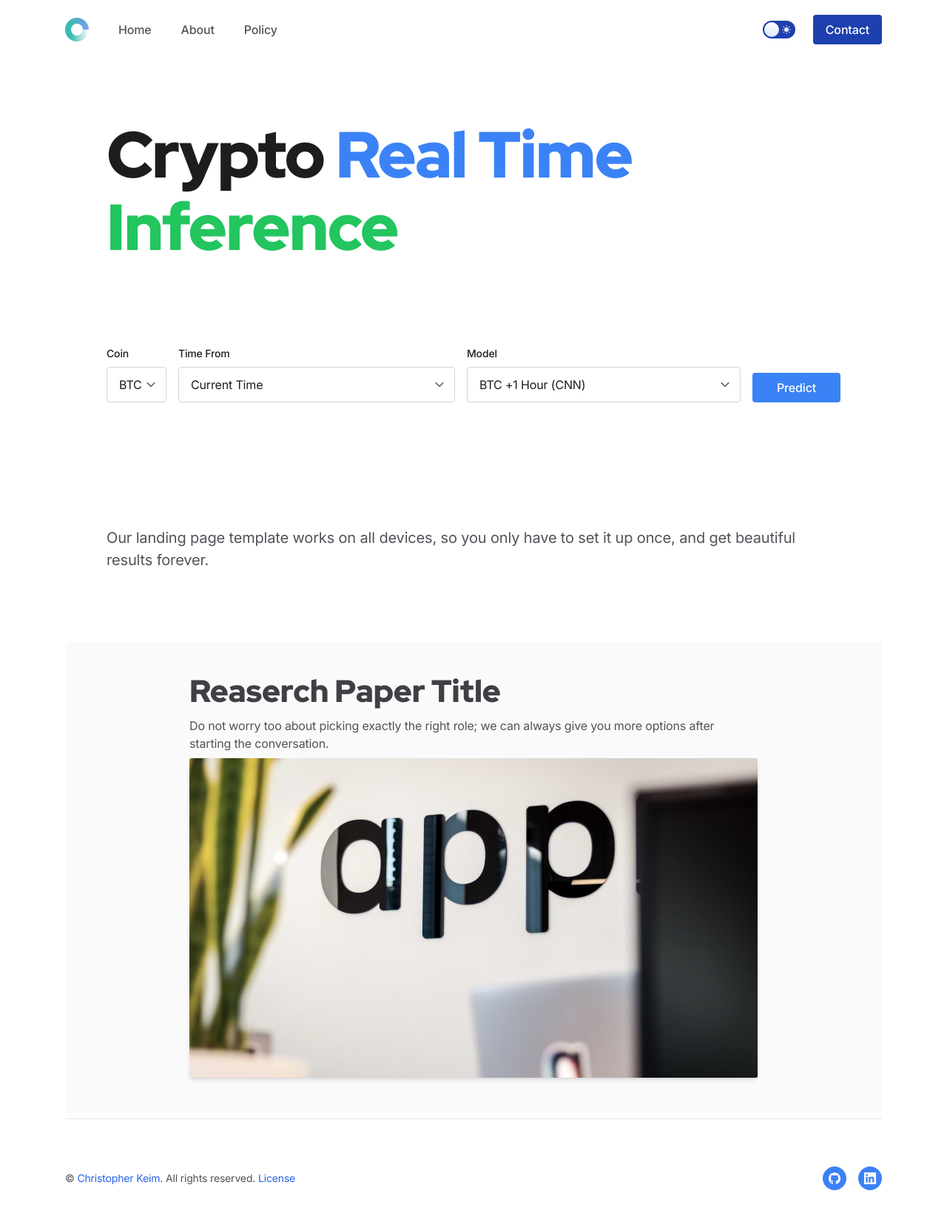
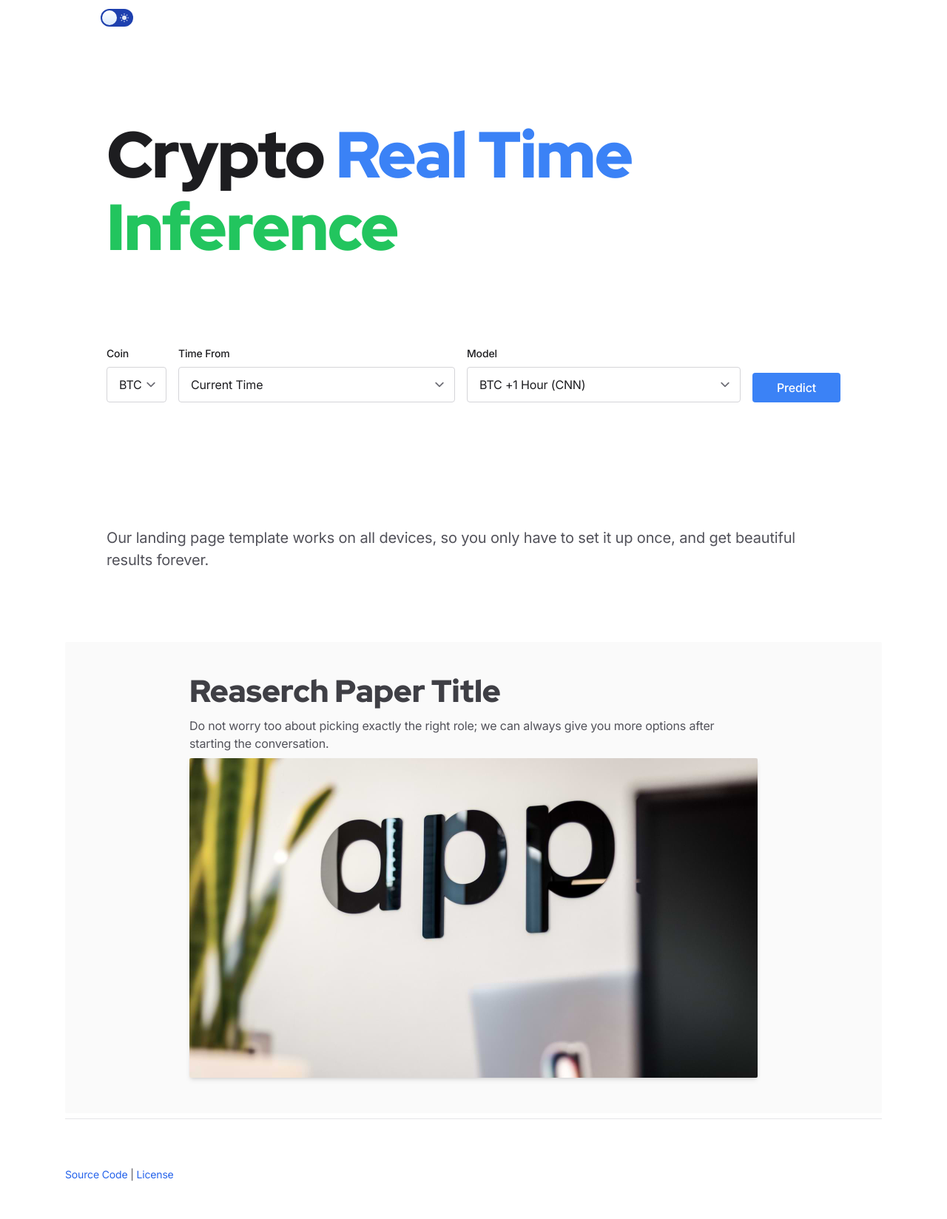
Before and after one commit to christopherkeim/crypto-real-time-inference, a Next.js app in the folder frontend/: page / in a window 1280 px wide. Shown: the top 1648 px of the page at 74% size. Built offline with nearby package versions, Linux system fonts and the light colour scheme.

Commit message:
Stripped header and footer

```diff
--- a/frontend/components/ui/footer.tsx
+++ b/frontend/components/ui/footer.tsx
@@ -1,75 +1,21 @@
-import Link from "next/link";
-
 export default function Footer() {
   return (
     <footer className="relative">
-      <div className="max-w-6xl mx-auto px-4 sm:px-6">
-        <div className="py-12 md:py-16 border-t border-gray-200 dark:border-gray-800 -mt-px">
-          {/* Bottom area */}
-          <div className="md:flex md:items-center md:justify-between">
-            {/* Social links */}
-            <ul className="flex mb-4 md:order-1 md:ml-4 md:mb-0">
-              {/* <li>
+      <div className="mx-auto max-w-6xl px-4 sm:px-6">
+        <div className="-mt-px border-t border-gray-200 py-12 dark:border-gray-800 md:py-16">
+          <div className="mr-4 text-sm text-gray-600 dark:text-gray-400">
+            {" "}
             <a
-                  className="flex justify-center items-center text-white bg-blue-500 dark:text-blue-500 dark:bg-gray-800 hover:underline hover:bg-blue-600 rounded-full transition duration-150 ease-in-out"
-                  href="#0"
-                  aria-label="Twitter"
+              href="https://github.com/christopherkeim/crypto-real-time-inference"
+              target="_blank"
+              referrerPolicy="no-referrer"
+              className="text-blue-600 transition duration-150 ease-in-out hover:underline dark:text-blue-100"
             >
-                  <svg
-                    className="w-8 h-8 fill-current"
-                    viewBox="0 0 32 32"
-                    xmlns="http://www.w3.org/2000/svg"
-                  >
-                    <path d="M24 11.5c-.6.3-1.2.4-1.9.5.7-.4 1.2-1 1.4-1.8-.6.4-1.3.6-2.1.8-.6-.6-1.5-1-2.4-1-1.7 0-3.2 1.5-3.2 3.3 0 .3 0 .5.1.7-2.7-.1-5.2-1.4-6.8-3.4-.3.5-.4 1-.4 1.7 0 1.1.6 2.1 1.5 2.7-.5 0-1-.2-1.5-.4 0 1.6 1.1 2.9 2.6 3.2-.3.1-.6.1-.9.1-.2 0-.4 0-.6-.1.4 1.3 1.6 2.3 3.1 2.3-1.1.9-2.5 1.4-4.1 1.4H8c1.5.9 3.2 1.5 5 1.5 6 0 9.3-5 9.3-9.3v-.4c.7-.5 1.3-1.1 1.7-1.8z" />
-                  </svg>
+              Source Code
             </a>
-              </li> */}
-              <li className="ml-4">
+            &nbsp;|&nbsp;
             <a
-                  className="flex justify-center items-center text-white bg-blue-500 dark:text-blue-500 dark:bg-gray-800 hover:underline hover:bg-blue-600 rounded-full transition duration-150 ease-in-out"
-                  href="https://github.com/christopherkeim/"
-                  target="_blank"
-                  aria-label="Github"
-                >
-                  <svg
-                    className="w-8 h-8 fill-current"
-                    viewBox="0 0 32 32"
-                    xmlns="http://www.w3.org/2000/svg"
-                  >
-                    <path d="M16 8.2c-4.4 0-8 3.6-8 8 0 3.5 2.3 6.5 5.5 7.6.4.1.5-.2.5-.4V22c-2.2.5-2.7-1-2.7-1-.4-.9-.9-1.2-.9-1.2-.7-.5.1-.5.1-.5.8.1 1.2.8 1.2.8.7 1.3 1.9.9 2.3.7.1-.5.3-.9.5-1.1-1.8-.2-3.6-.9-3.6-4 0-.9.3-1.6.8-2.1-.1-.2-.4-1 .1-2.1 0 0 .7-.2 2.2.8.6-.2 1.3-.3 2-.3s1.4.1 2 .3c1.5-1 2.2-.8 2.2-.8.4 1.1.2 1.9.1 2.1.5.6.8 1.3.8 2.1 0 3.1-1.9 3.7-3.7 3.9.3.4.6.9.6 1.6v2.2c0 .2.1.5.6.4 3.2-1.1 5.5-4.1 5.5-7.6-.1-4.4-3.7-8-8.1-8z" />
-                  </svg>
-                </a>
-              </li>
-              <li className="ml-4">
-                <a
-                  className="flex justify-center items-center text-white bg-blue-500 dark:text-blue-500 dark:bg-gray-800 hover:underline hover:bg-blue-600 rounded-full transition duration-150 ease-in-out"
-                  href="https://linkedin.com/in/christopher-keim/"
-                  target="_blank"
-                  aria-label="Linkedin"
-                >
-                  <svg
-                    className="w-8 h-8 fill-current"
-                    viewBox="0 0 32 32"
-                    xmlns="http://www.w3.org/2000/svg"
-                  >
-                    <path d="M23.3 8H8.7c-.4 0-.7.3-.7.7v14.7c0 .3.3.6.7.6h14.7c.4 0 .7-.3.7-.7V8.7c-.1-.4-.4-.7-.8-.7zM12.7 21.6h-2.3V14h2.4v7.6h-.1zM11.6 13c-.8 0-1.4-.7-1.4-1.4 0-.8.6-1.4 1.4-1.4.8 0 1.4.6 1.4 1.4-.1.7-.7 1.4-1.4 1.4zm10 8.6h-2.4v-3.7c0-.9 0-2-1.2-2s-1.4 1-1.4 2v3.8h-2.4V14h2.3v1c.3-.6 1.1-1.2 2.2-1.2 2.4 0 2.8 1.6 2.8 3.6v4.2h.1z" />
-                  </svg>
-                </a>
-              </li>
-            </ul>
-
-            {/* Copyrights note */}
-            <div className="text-gray-600 dark:text-gray-400 text-sm mr-4">
-              &copy;{" "}
-              <a
-                href="https://github.com/christopherkeim/"
-                className="text-blue-600 dark:text-blue-100 hover:underline transition duration-150 ease-in-out"
-              >
-                Christopher Keim
-              </a>
-              . All rights reserved.&nbsp;
-              <a
-                className="text-blue-600 dark:text-blue-100 hover:underline transition duration-150 ease-in-out"
+              className="text-blue-600 transition duration-150 ease-in-out hover:underline dark:text-blue-100"
               href="https://github.com/christopherkeim/crypto-real-time-inference/blob/main/LICENSE"
               target="_blank"
               referrerPolicy="no-referrer"
@@ -79,7 +25,6 @@ export default function Footer() {
           </div>
         </div>
       </div>
-      </div>
     </footer>
   );
 }
--- a/frontend/components/ui/header.tsx
+++ b/frontend/components/ui/header.tsx
@@ -5,68 +5,9 @@ import MobileMenu from "./mobile-menu";
 
 export default function Header() {
   return (
-    <header className="absolute w-full z-30">
-      <div className="max-w-6xl mx-auto px-4 sm:px-6">
-        <div className="flex items-center justify-between h-20">
-          {/* Site branding */}
-          <div className="shrink-0 mr-5">
-            <Link
-              href="/"
-              className="block"
-              aria-label="Crypto Real Time Inference"
-            >
-              <Logo />
-            </Link>
-          </div>
-
-          {/* Desktop navigation */}
-          <nav className="hidden md:flex md:grow">
-            {/* Desktop menu links */}
-            <ul className="flex grow flex-wrap items-center font-medium">
-              <li>
-                <Link
-                  href="/"
-                  className="text-gray-600 hover:text-gray-900 dark:text-gray-300 dark:hover:text-gray-100 px-5 py-2 flex items-center transition duration-150 ease-in-out"
-                >
-                  Home
-                </Link>
-              </li>
-              <li>
-                <Link
-                  href="/about"
-                  className="text-gray-600 hover:text-gray-900 dark:text-gray-300 dark:hover:text-gray-100 px-5 py-2 flex items-center transition duration-150 ease-in-out"
-                >
-                  About
-                </Link>
-              </li>
-              <li>
-                <Link
-                  href="/policy"
-                  className="text-gray-600 hover:text-gray-900 dark:text-gray-300 dark:hover:text-gray-100 px-5 py-2 flex items-center transition duration-150 ease-in-out"
-                >
-                  Policy
-                </Link>
-              </li>
-            </ul>
-
-            {/* Desktop lights switch */}
-            <ThemeToggle className="ml-3" />
-
-            {/* Desktop CTA on the right */}
-            <ul className="flex justify-end flex-wrap items-center">
-              <li>
-                <Link
-                  href="/contact"
-                  className="btn-sm text-white bg-blue-800 hover:bg-blue-700 ml-6"
-                >
-                  Contact
-                </Link>
-              </li>
-            </ul>
-          </nav>
-
-          <MobileMenu />
-        </div>
+    <header className="absolute z-30 w-full">
+      <div className="mx-auto flex max-w-6xl justify-start px-4">
+        <ThemeToggle className="ms-14 mt-3" />
       </div>
     </header>
   );
```
Lines whose indentation alone changed are shown as unchanged.
